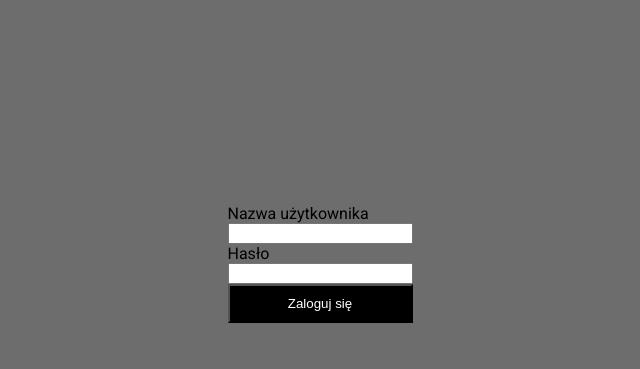
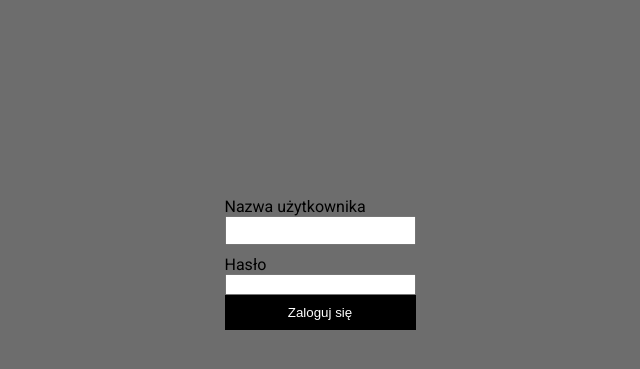
Before and after one commit to 3ti-2020/crud-wiele-do-wielu-szymon-niewiadomski, a PHP site: page /cards/login.php in a window 1280 px wide. Shown: the part 137-506 px from the top of the page, without its empty margins (320-960 px from the left). Run offline with PHP 8.4, Linux system fonts and the light colour scheme; data that the repository does not hold is empty.

Commit message:
Add files via upload

```diff
--- a/cards/main.css
+++ b/cards/main.css
@@ -118,6 +118,9 @@ body{
     left:0;
     width:100%;
     background-color: black;
+    display: flex;
+    align-items: center;
+    justify-content: center;
 }
 
 .nav a{
@@ -125,11 +128,7 @@ body{
     text-decoration: none;
     padding: 1rem;
     transition: background-color 250ms linear;
-    display: flex;
-    align-items: center;
-    justify-content: center;
     font-size: 20px;
-
 }
 
 .nav a:hover{
@@ -147,4 +146,10 @@ body{
     color: white;
     width:100%;
     padding: 10px;
+    border: none;
 }
+
+.login-form input[type="text"]{
+    margin-bottom: 10px;
+    padding: 5px;
+}
```
